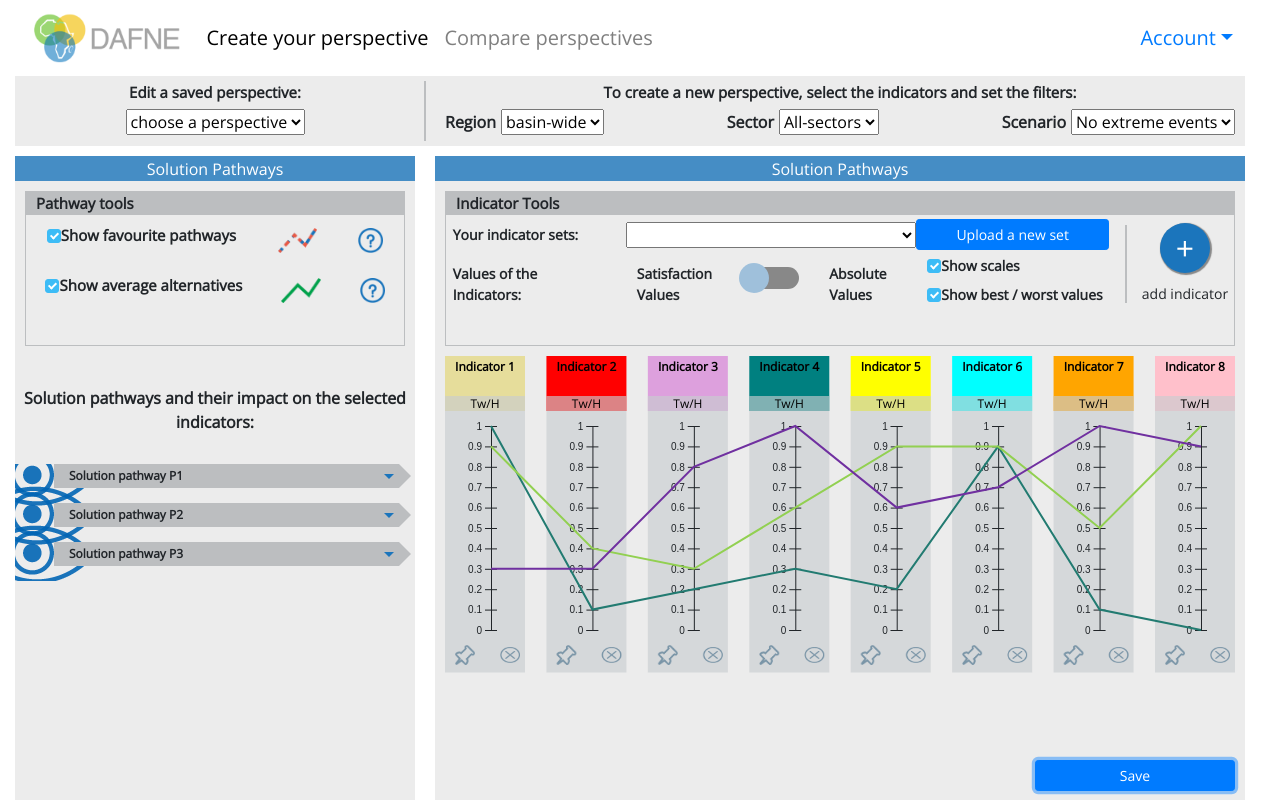
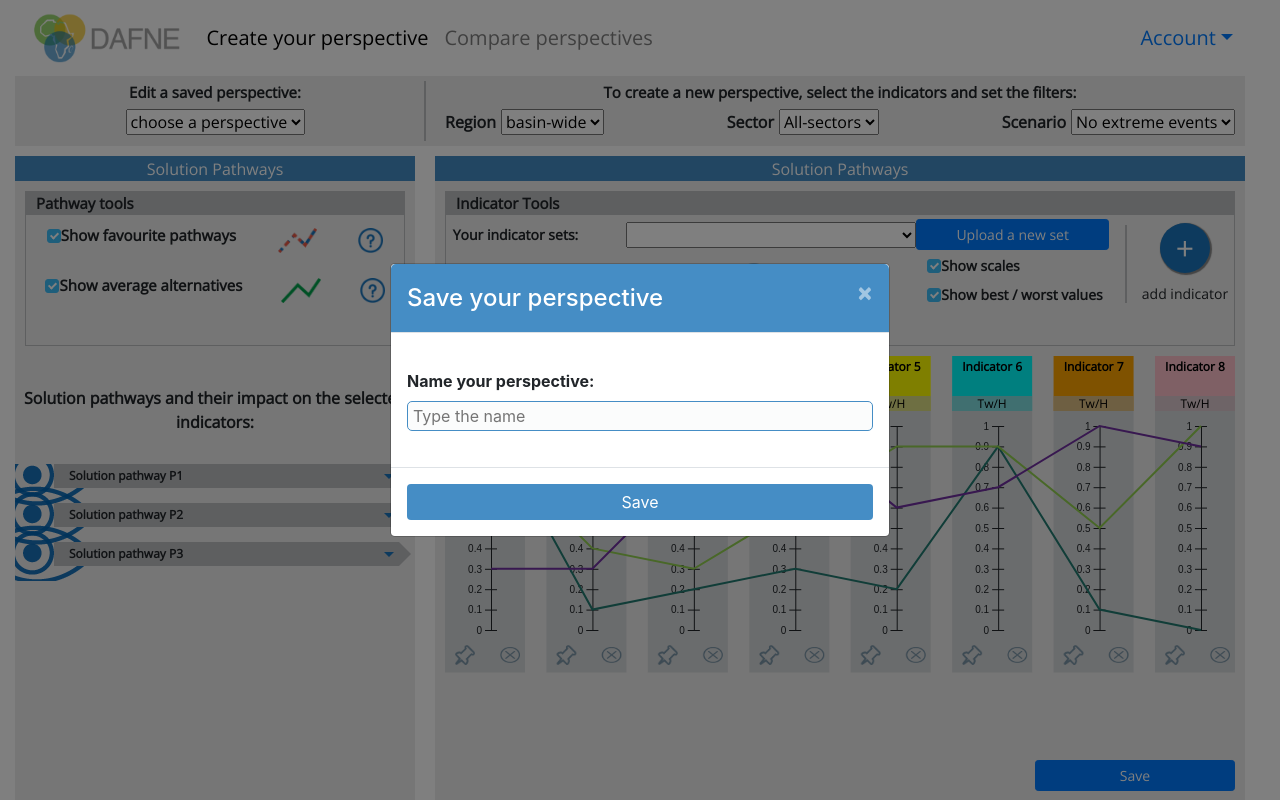
Before and after one commit to panzerfausten/DAFNE, a React (Create React App) app in the folder dafne/: page /app in a window 1280 px wide. Both pictures are taken after a click on the button "Save". Built offline with nearby package versions, Linux system fonts and the light colour scheme.

Commit message:
Save perspective modal

```diff
--- a/dafne/src/components/CreatePerspective.js
+++ b/dafne/src/components/CreatePerspective.js
@@ -1,7 +1,4 @@
 import React from 'react';
-import DafnePlot from "../components/DafnePlot";
-import IndicatorTools from '../components/IndicatorTools';
-import PathwaysList from '../components/PathwaysList';
 import 'rc-checkbox/assets/index.css';
 import Checkbox  from 'rc-checkbox';
 import GraphA from "../img/icons/graph_a.png";
@@ -10,20 +7,29 @@ import Info from "../img/icons/info.png";
 import Data from "../data/data.json";
 import Button from 'react-bootstrap/Button';
 
+//components
+import DafnePlot from "../components/DafnePlot";
+import IndicatorTools from '../components/IndicatorTools';
+import PathwaysList from '../components/PathwaysList';
+import SavePerspectiveModal from '../components/SavePerspectiveModal';
+
+
 class CreatePerspective extends React.Component {
   constructor(p){
     super(p);
-    this.onDeleteIndicator  = this.onDeleteIndicator.bind(this);
-    this.onPinIndicator     = this.onPinIndicator.bind(this);
-    this.onSelectIndicators = this.onSelectIndicators.bind(this);
     this.state = {
       filteredIndicators:[],
       dafnePlotOptions:{
         showScales:true
-      }
+      },
+      showModal:false,
     }
-    this.filteredIndicators = [];
-    this.onOptionChanged    = this.onOptionChanged.bind(this);
+    this.onDeleteIndicator            = this.onDeleteIndicator.bind(this);
+    this.onPinIndicator               = this.onPinIndicator.bind(this);
+    this.onSelectIndicators           = this.onSelectIndicators.bind(this);
+    this.filteredIndicators           = [];
+    this.onOptionChanged              = this.onOptionChanged.bind(this);
+    this.handleOpenPerspectiveModal   = this.handleOpenPerspectiveModal.bind(this);
   }
   handleChange(event) {
     this.setState({[event.target.name]: event.target.value});
@@ -49,6 +55,9 @@ class CreatePerspective extends React.Component {
     }, () => {
       this.dafnePlot.filterIndicators(this.filteredIndicators);
     })
+  }
+  handleOpenPerspectiveModal(value){
+    this.setState({showModal:value});
   }
   render(){
     return (
@@ -142,11 +151,11 @@ class CreatePerspective extends React.Component {
                   showScales={this.state.dafnePlotOptions.showScales}
                   ></DafnePlot>
                   <div className="save_area" style={{flex:1,marginBottom:10,maxHeight:30,marginRight:10,alignItems:"end",display:"flex",flexDirection:"column"}}>
-                    <Button size="sm" onClick={() => {}} style={{width: 200}}>Save</Button>
-
+                    <Button size="sm" onClick={() => this.handleOpenPerspectiveModal(true)} style={{width: 200}}>Save</Button>
                   </div>
               </div>
           </div>
+          <SavePerspectiveModal show={this.state.showModal} handleOpenModal={this.handleOpenPerspectiveModal}/>
         </div>
     )
   }
--- /dev/null
+++ b/dafne/src/components/SavePerspectiveModal.js
@@ -0,0 +1,76 @@
+import React from 'react';
+import "../style/style.scss";
+import { Modal, Button } from 'react-bootstrap';
+import PropTypes from 'prop-types';
+
+class SavePerspectiveModal extends React.Component {
+  constructor (props) {
+    super(props);
+    this.state = {
+      name:"",
+    }
+    this.handleOpenModal      = this.handleOpenModal.bind(this);
+    this.onChange             = this.onChange.bind(this);
+    this.savePerspective      = this.savePerspective.bind(this);
+  }
+
+  handleOpenModal(value){
+    this.props.handleOpenModal(value);
+  }
+
+  onChange(target){
+    this.setState({[target.name] : target.value });
+  }
+
+  savePerspective(){
+    let name = this.state.name;
+
+    if(name.trim() !== ''){
+      //do sometring
+    }else{
+      alert('The name can not be empty');
+    }
+  }
+
+
+  render(){
+    return (
+      <Modal className='custom_modal' show={this.props.show} onHide={() => this.handleOpenModal(false)} centered>
+        <Modal.Header closeButton className="custom_modal_header">
+          <Modal.Title> Save your perspective </Modal.Title>
+        </Modal.Header>
+        <Modal.Body>
+          <div className='custom_modal_content m-t-20 m-b-20'>
+            <label className='txt_bold'>Name your perspective:</label>
+            <input type='text'
+                   name='name'
+                   value={this.state.name}
+                   className='width100 p-l-5'
+                   placeholder='Type the name'
+                   onChange={(e) => this.onChange(e.target)}>
+            </input>
+          </div>
+        </Modal.Body>
+        <Modal.Footer>
+          <Button className='btn_modal' block onClick={() => this.savePerspective()}>Save</Button>
+        </Modal.Footer>
+      </Modal>
+    );
+  }
+}
+SavePerspectiveModal.propTypes = {
+  show                : PropTypes.bool,
+  handleOpenModal     : PropTypes.func,
+  dataSetId           : PropTypes.string,
+  perspective         : PropTypes.object
+};
+
+
+SavePerspectiveModal.defaultProps = {
+  show               : false,
+  handleOpenModal    : () => {},
+  dataSetId          : '',
+  perspective        : {}
+};
+
+export default SavePerspectiveModal;
--- a/dafne/src/style/style.scss
+++ b/dafne/src/style/style.scss
@@ -34,6 +34,13 @@ input{
   background-color: #fbfcfc;
   border: 1.5px solid $blue;
   border-radius: 5px;
+}
+.txt_bold{
+  font-weight: bold;
+}
+.width100{
+  max-width: none !important;
+  width: 100% !important;
 }
 .inputLabel{
   font-size: 13px;
@@ -330,6 +337,9 @@ label{
 .m-t-10{
   margin-top: 10px;
 }
+.m-t-20{
+  margin-top: 20px;
+}
 .m-b-10{
   margin-bottom: 10px;
 }
@@ -341,6 +351,9 @@ label{
 }
 .m-b-20{
   margin-bottom:20px;
+}
+.p-l-5{
+  padding-left:5px;
 }
 .p-l-15{
   padding-left:15px;
```
